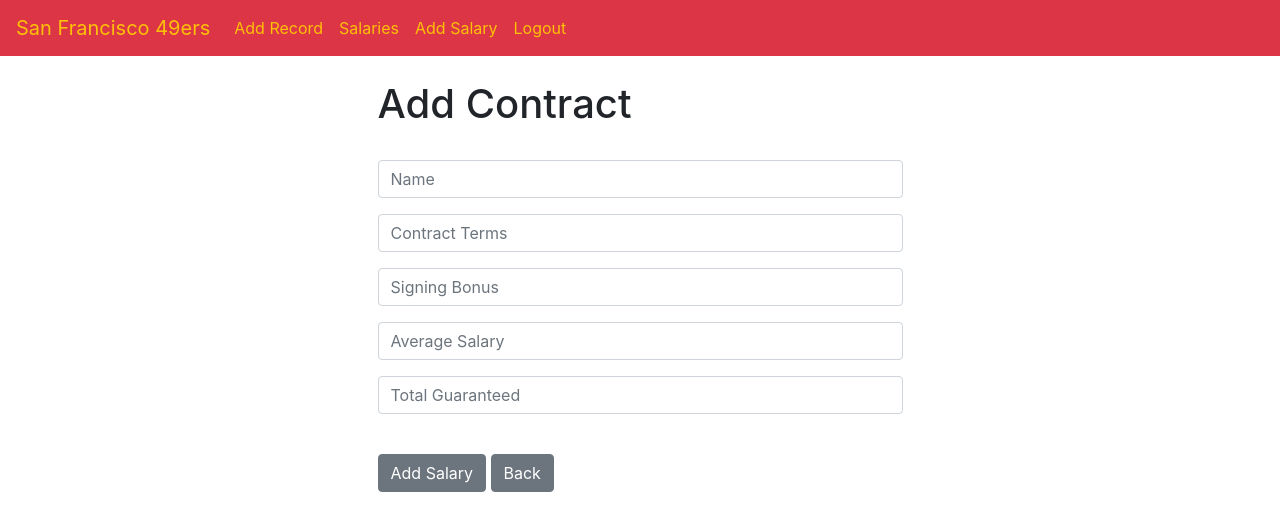
After one commit to alexlitocortez/CRM, a Django app: page /add_salaries/ in a window 1280 px wide. The commit adds this page. Shown: the top 531 px of the page. Run offline with Django 4.2, Linux system fonts and the light colour scheme; a user stored in the database is signed in.

Commit message:
finished adding contract feature

```diff
--- a/root/backend/players/forms.py
+++ b/root/backend/players/forms.py
@@ -1,7 +1,7 @@
 from django.contrib.auth.forms import UserCreationForm
 from django.contrib.auth.models import User
 from django import forms
-from .models import Record
+from .models import Record, Salary
 
 class SignUpForm(UserCreationForm):
     email = forms.EmailField(label="", widget=forms.TextInput(attrs={'class': 'form-control', 'placeholder':'Email Address'}))
@@ -39,3 +39,14 @@ class AddRecordForm(forms.ModelForm):
     class Meta:
         model = Record
         exclude = ("user",)
+
+class AddSalaryForm(forms.ModelForm):
+    name = forms.CharField(required=True, widget=forms.widgets.TextInput(attrs={"placeholder":"Name", "class":"form-control"}), label="")
+    contract_terms = forms.CharField(required=True, widget=forms.widgets.TextInput(attrs={"placeholder":"Contract Terms", "class":"form-control"}), label="")
+    signing_bonus = forms.CharField(required=True, widget=forms.widgets.TextInput(attrs={"placeholder":"Signing Bonus", "class":"form-control"}), label="")
+    average_salary = forms.CharField(required=True, widget=forms.widgets.TextInput(attrs={"placeholder":"Average Salary", "class":"form-control"}), label="")
+    total_gtd = forms.CharField(required=True, widget=forms.widgets.TextInput(attrs={"placeholder":"Total Guaranteed", "class":"form-control"}), label="")
+
+    class Meta:
+        model = Salary
+        exclude = ("user",)
--- /dev/null
+++ b/root/backend/players/templates/add_salaries.html
@@ -0,0 +1,21 @@
+{% extends 'base.html' %}
+{% block content %}
+
+<div class="col-md-6 offset-md-3">
+    <h1>Add Contract</h1>
+    <br />
+
+    <form method="POST" action="{% url 'add_salaries' %}">
+        {% csrf_token %}
+
+        {{ form.as_p }}
+
+        <br />
+        <button type="submit" class="btn btn-secondary">Add Salary</button>
+        <a href="{% url 'home' %}" class="btn btn-secondary">Back</a>
+    </form>
+
+</div>
+
+
+{% endblock %}
--- a/root/backend/players/templates/navbar.html
+++ b/root/backend/players/templates/navbar.html
@@ -14,6 +14,9 @@
         <a class="nav-link text-warning" href="{% url 'salaries' %}">Salaries</a>
       </li>
       <li class="nav-item active">
+        <a class="nav-link text-warning" href="{% url 'add_salaries' %}">Add Salary</a>
+      </li>
+      <li class="nav-item active">
         <a class="nav-link text-warning" href="{% url 'logout' %}">Logout</a>
       </li>
       {% else %}
--- a/root/backend/players/templates/salaries.html
+++ b/root/backend/players/templates/salaries.html
@@ -28,7 +28,6 @@
                 <td> {{ salary.signing_bonus }}</td>
                 <td> {{ salary.average_salary }}</td>
                 <td> {{ salary.total_gtd }}</td>
-
             </tr>
             {% endfor %}
             </tr>
--- a/root/backend/players/urls.py
+++ b/root/backend/players/urls.py
@@ -13,4 +13,5 @@ urlpatterns = [
     path('update_record/<int:pk>', views.update_record, name='update_record'),
     path('filtered_table/', views.filtered_table, name='filtered_table'),
     path('salaries/', views.salaries, name='salaries'),
+    path('add_salaries/', views.add_salaries, name='add_salaries'),
 ]
--- a/root/backend/players/views.py
+++ b/root/backend/players/views.py
@@ -9,7 +9,7 @@ from django.views.decorators.csrf import csrf_exempt
 from .models import Record, Salary
 from .serializers import PlayerSerializer
 from django.http import JsonResponse
-from .forms import SignUpForm, AddRecordForm
+from .forms import SignUpForm, AddRecordForm, AddSalaryForm
 import pandas as pd
 import csv
 
@@ -117,15 +117,21 @@ def filtered_table(request):
 
     return render(request, 'filtered_table.html', {'filtered_data': filtered_data, 'selected_option': selected_option, 'selected_option2': selected_option2})
 
-# def contract_record(request, pk):
-#     if request.user.is_authenticated:
-#         contract_record = Salary.objects.get(id=pk)
-#         return render(request, 'salaries.html', {'contract_record': contract_record})
-#     else:
-#         messages.success(request, "You Must Be Logged In To View That Page...")
-#         return redirect('home')
-
 
 def salaries(request):
     salaries = Salary.objects.all()
     return render(request, 'salaries.html', {'salaries': salaries})
+
+
+def add_salaries(request):
+    form = AddSalaryForm(request.POST or None)
+    if request.user.is_authenticated:
+        if request.method == 'POST':
+            if form.is_valid():
+                add_contract = form.save()
+                messages.success(request, "Contract Added...")
+                return redirect('home')
+        return render(request, 'add_salaries.html', {'form': form})
+    else:
+        messages.success(request, "You Must Be Logged In...")
+        return redirect('home')
```
